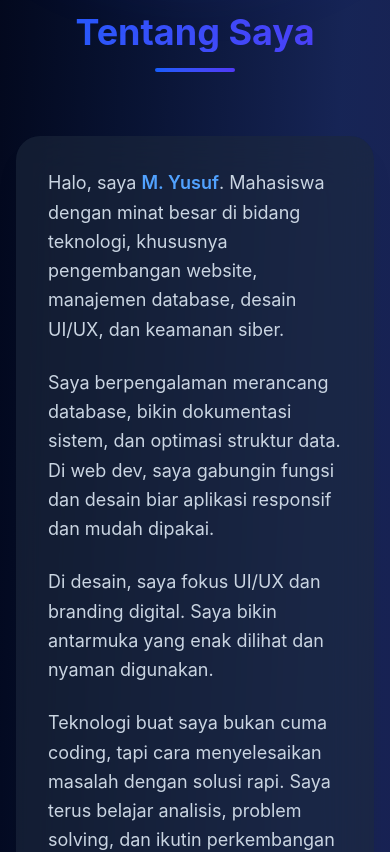
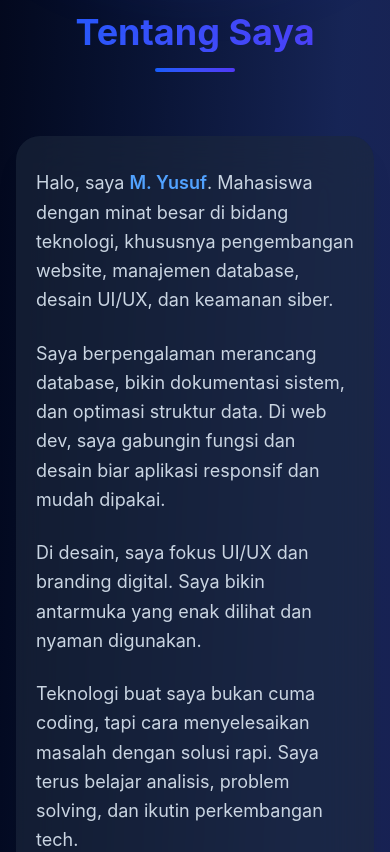
Before and after one commit to sufzz01/personal_website, a React (Vite) app: page / in a window 390 px wide. Shown: the part 1040-1892 px from the top of the page. Built offline with nearby package versions, Linux system fonts and the light colour scheme.

Commit message:
Update about section dengan teks terbaru

```diff
--- a/src/app/App.tsx
+++ b/src/app/App.tsx
@@ -323,7 +323,7 @@ export default function App() {
         </h2>
         <div className="w-20 h-1 bg-gradient-to-r from-blue-600 to-indigo-600 mx-auto rounded-full"></div>
       </div>
-      <div className="bg-white/60 dark:bg-slate-800/60 backdrop-blur-xl rounded-3xl p-8 md:p-12 shadow-xl border-slate-200/50 dark:border-slate-700/50">
+      <div className="bg-white/60 dark:bg-slate-800/60 backdrop-blur-xl rounded-3xl px-5 py-8 md:px-12 md:py-12 shadow-xl border-slate-200/50 dark:border-slate-700/50">
         <div className="space-y-6 text-slate-700 dark:text-slate-300 text-lg leading-relaxed">
           <p className="text-left lg:text-justify hyphens-auto">
             Halo, saya <span className="font-semibold text-blue-600 dark:text-blue-400">M. Yusuf</span>. Mahasiswa dengan minat besar di bidang teknologi, khususnya pengembangan website, manajemen database, desain UI/UX, dan keamanan siber.
```
